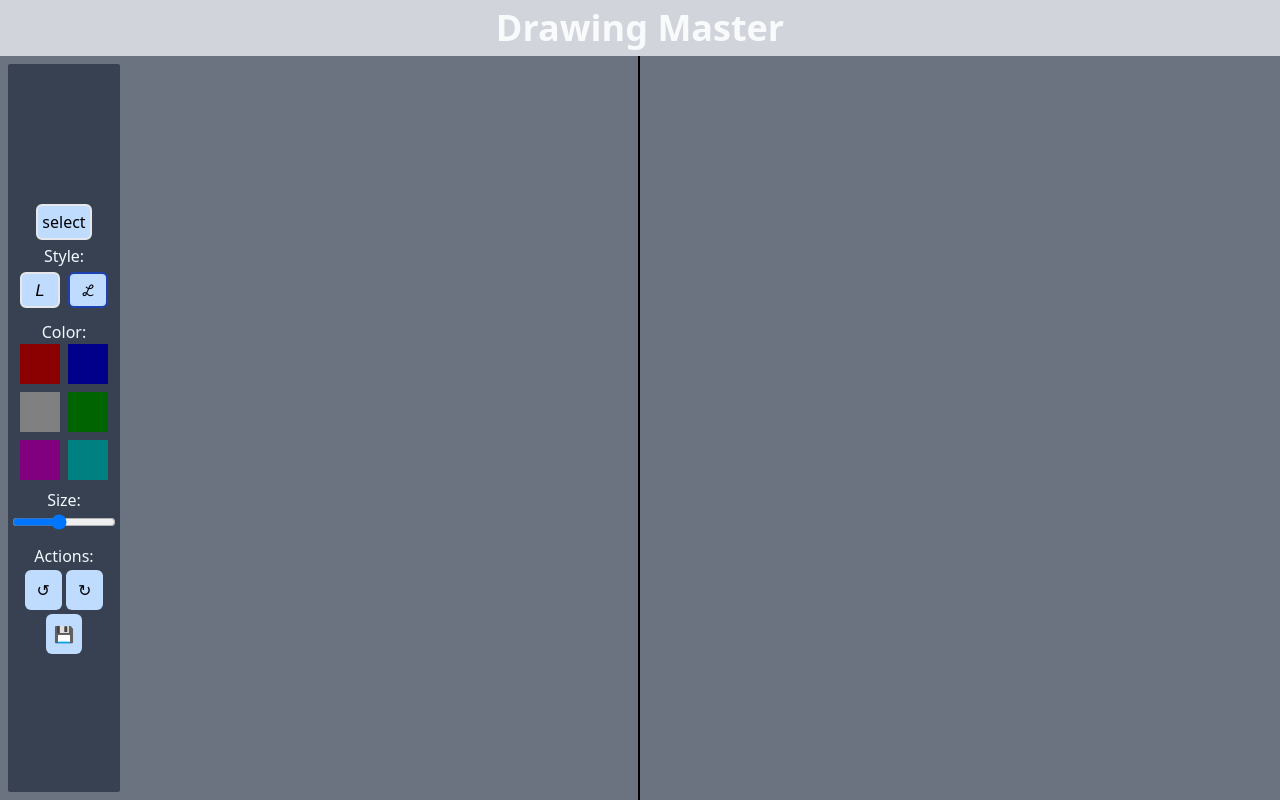
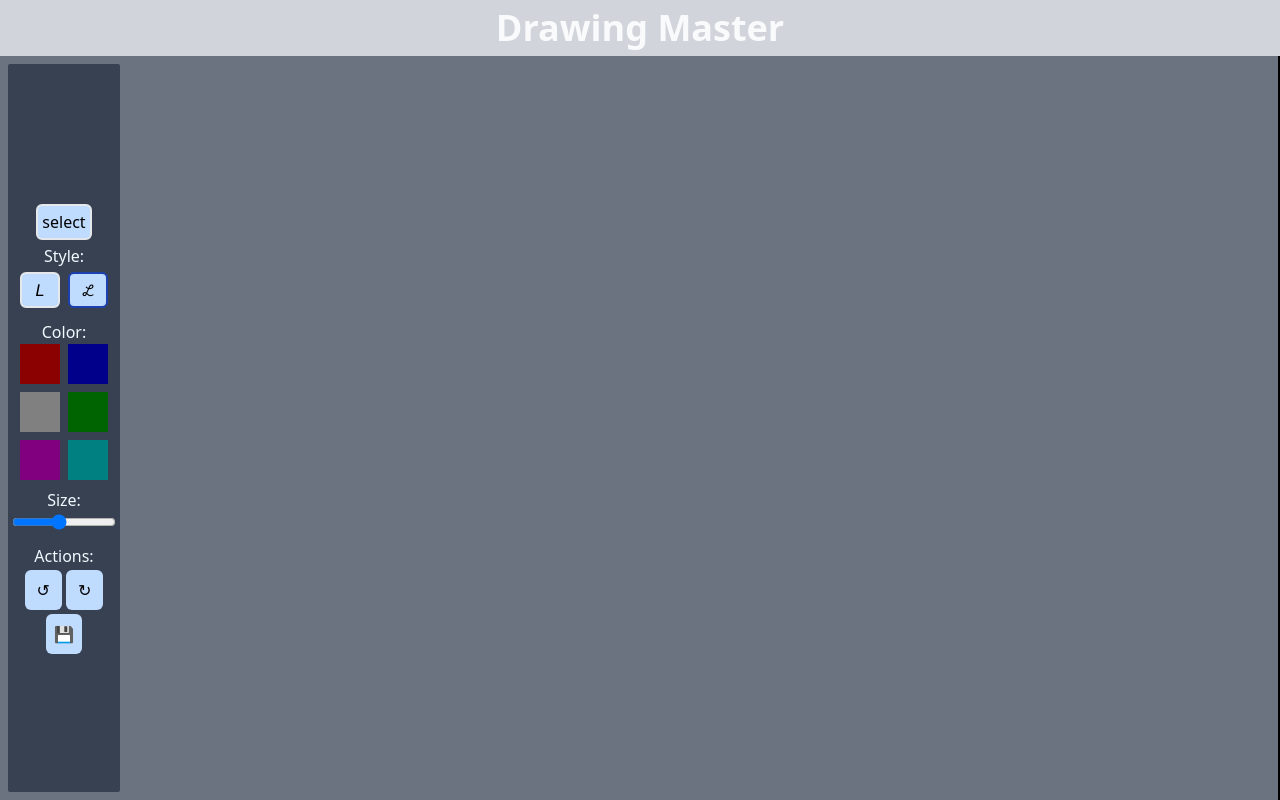
Before and after one commit to mohit-rathee/PlaygroundJS, a Next.js app: page /drawing_master in a window 1280 px wide. Built offline with nearby package versions, Linux system fonts and the light colour scheme.

Commit message:
set debugging off

```diff
--- a/app/components/drawing_master/playground.tsx
+++ b/app/components/drawing_master/playground.tsx
@@ -8,7 +8,7 @@ export default function Playground() {
     const canvasContainerRef = useRef<HTMLDivElement | null>(null);
     const refCanvasContainerRef = useRef<HTMLDivElement | null>(null);
     const drawingClass = useRef<DrawingClass | null>(null)
-    const [isDebugMode, _setDebugMode] = useState(true);
+    const [isDebugMode, _setDebugMode] = useState(false);
     const [dimensions, setDimensions] = useState({
         'width': 0,
         'height': 0,
```
